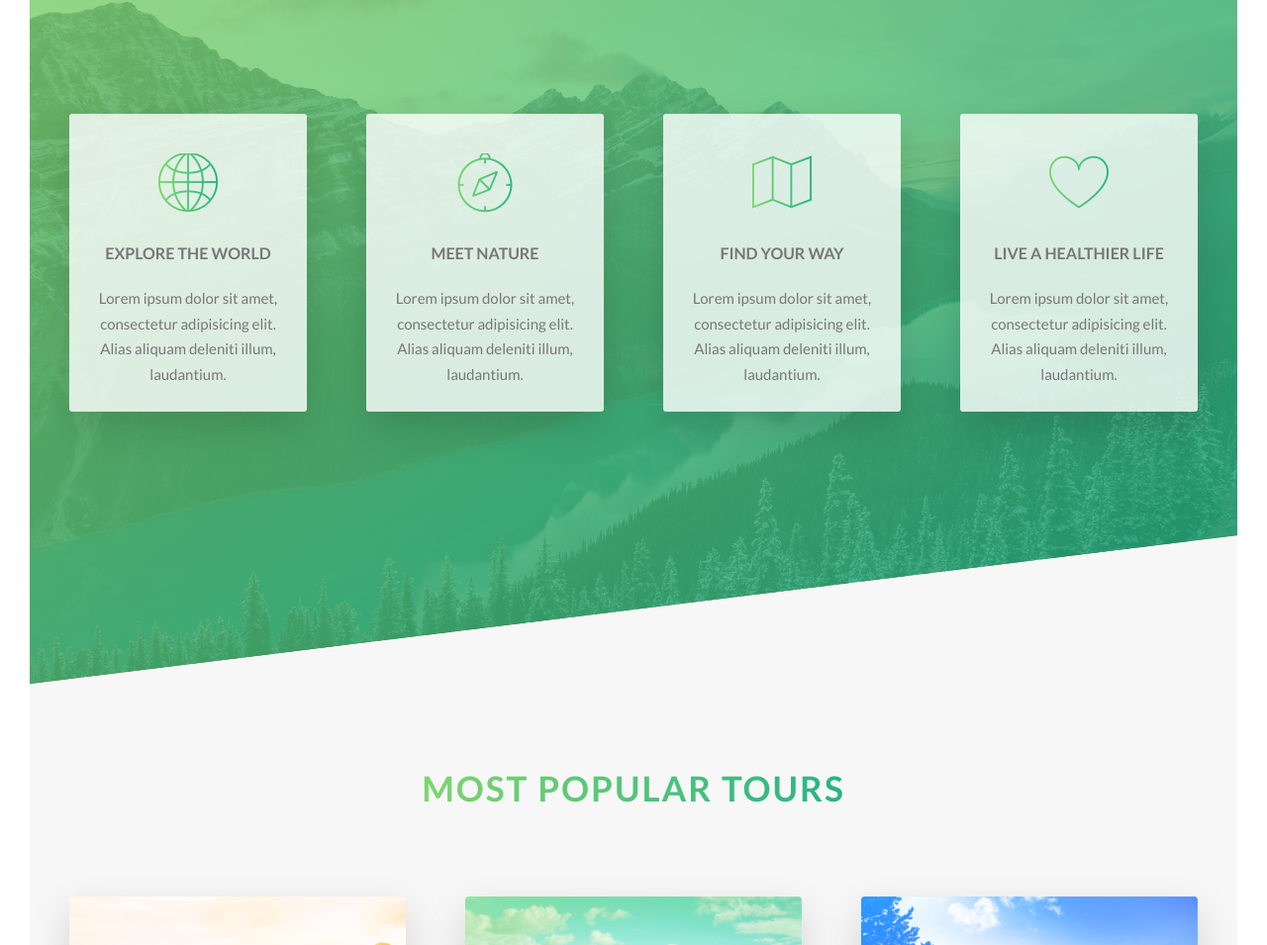
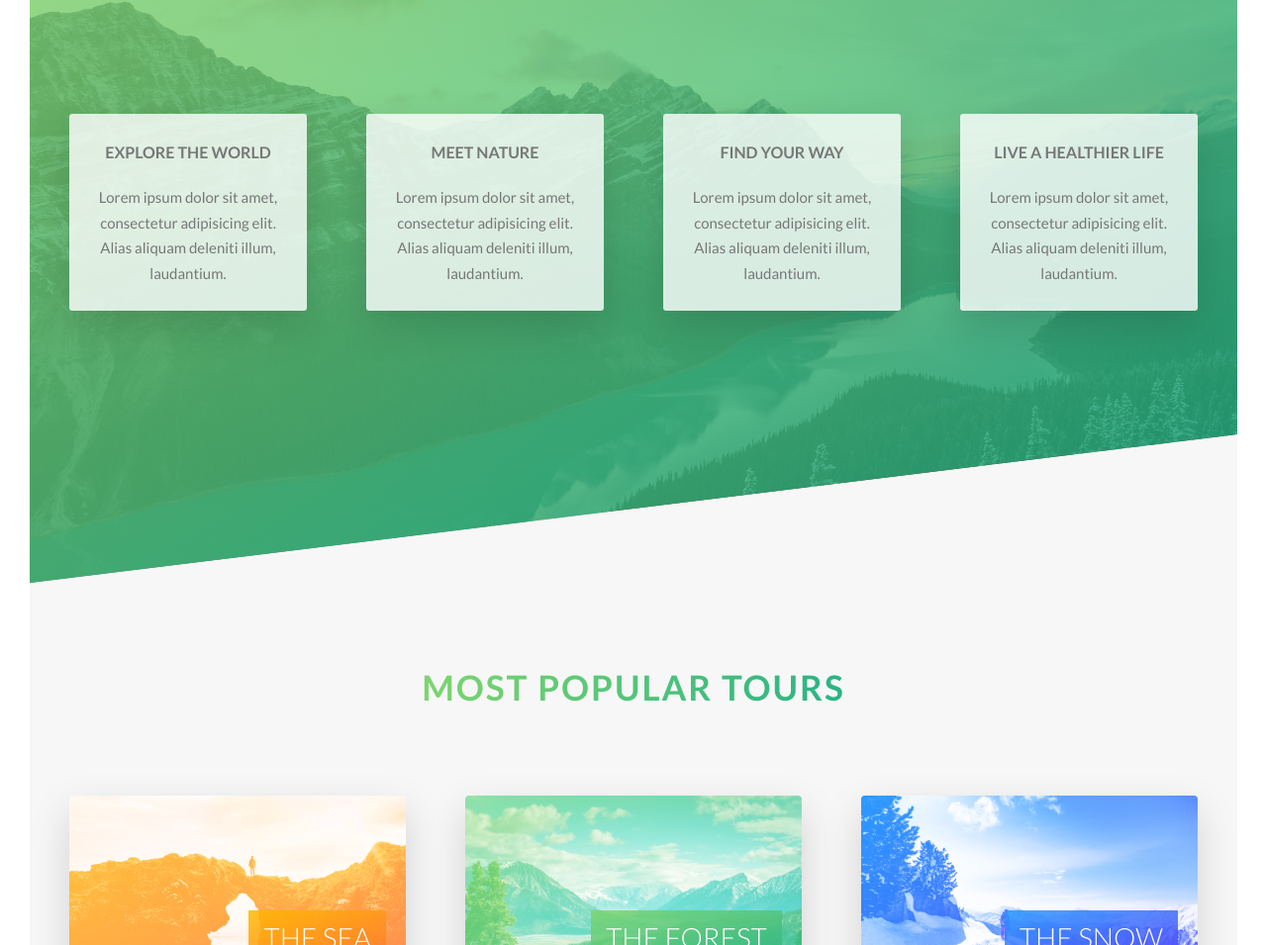
Before and after one commit to doougui/Natours, a website: page index.html in a window 1280 px wide. Shown: the part 1633-2588 px from the top of the page at 99% size. Drawn offline with nearby package versions, Linux system fonts and the light colour scheme; files that its build step writes are made by us from their sources.

```diff
--- a/index.html
+++ b/index.html
@@ -6,7 +6,8 @@
 
         <link href="https://fonts.googleapis.com/css?family=Lato:100,300,400,700,900" rel="stylesheet">
 
-        <link rel="stylesheet" href="css/icon-font.css">
+<!--        <link rel="stylesheet" href="css/icon-font.css">-->
+
         <link rel="stylesheet" href="css/style.css">
         <link rel="shortcut icon" type="image/png" href="img/favicon.png">
 
```
Also changed, not shown: package.json (+14 -2 lines), 2 other files.
